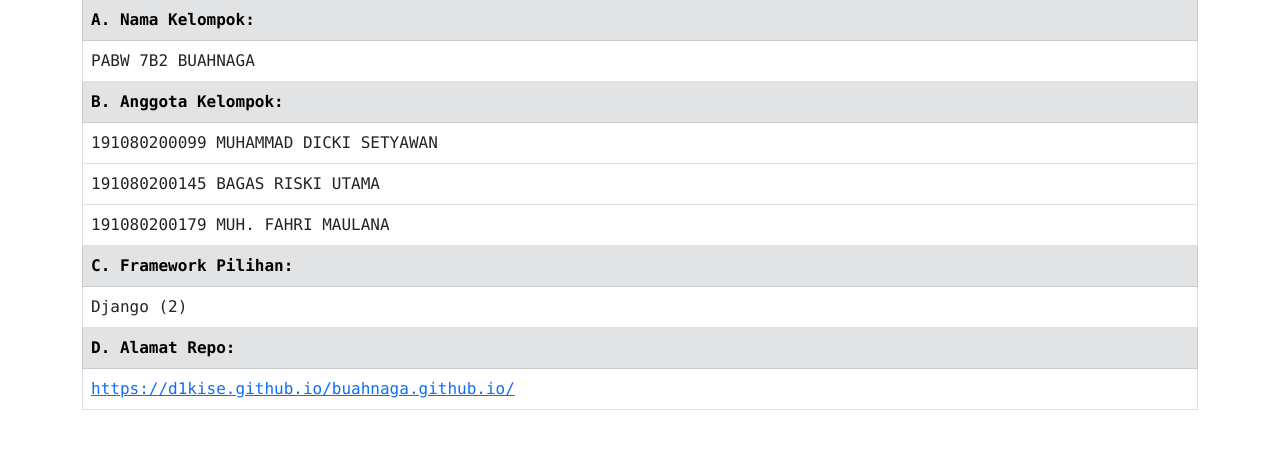
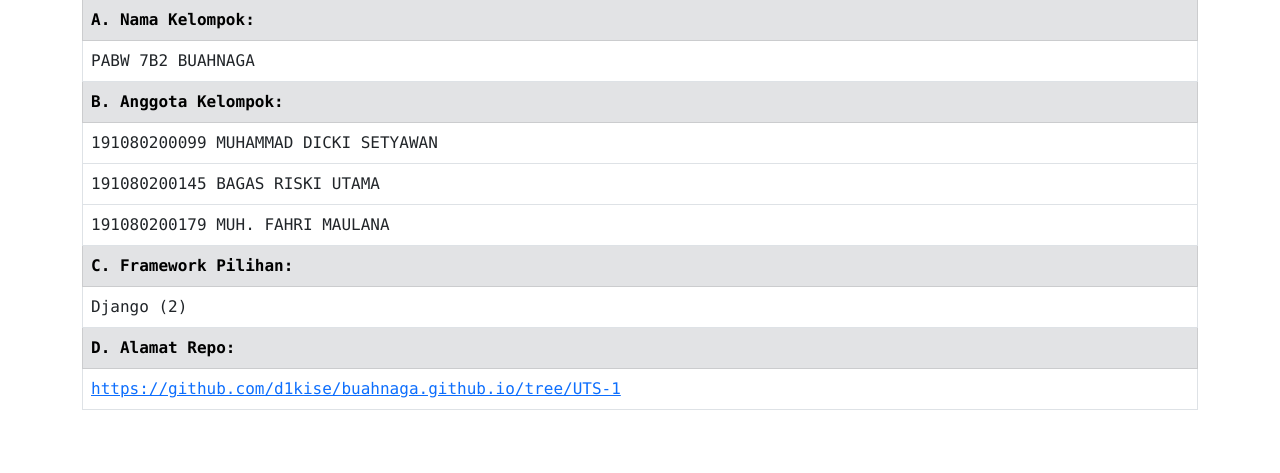
Before and after one commit to d1kise/buahnaga.github.io, a Django app: page / in a window 1280 px wide. Shown: the part 57-530 px from the top of the page. Run offline with Django 4.2, Linux system fonts and the light colour scheme; some libraries are stand-ins or nearby versions.

Commit message:
Update index.html

```diff
--- a/showfile/templates/home/index.html
+++ b/showfile/templates/home/index.html
@@ -54,7 +54,7 @@
     </thead>
     <tbody>
         <tr>
-            <td><a href="https://d1kise.github.io/buahnaga.github.io/" target="_blank"> https://d1kise.github.io/buahnaga.github.io/</a></td>
+            <td><a href="https://github.com/d1kise/buahnaga.github.io/tree/UTS-1" target="_blank"> https://github.com/d1kise/buahnaga.github.io/tree/UTS-1</a></td>
         </tr>
     </tbody>
 </table>
```
